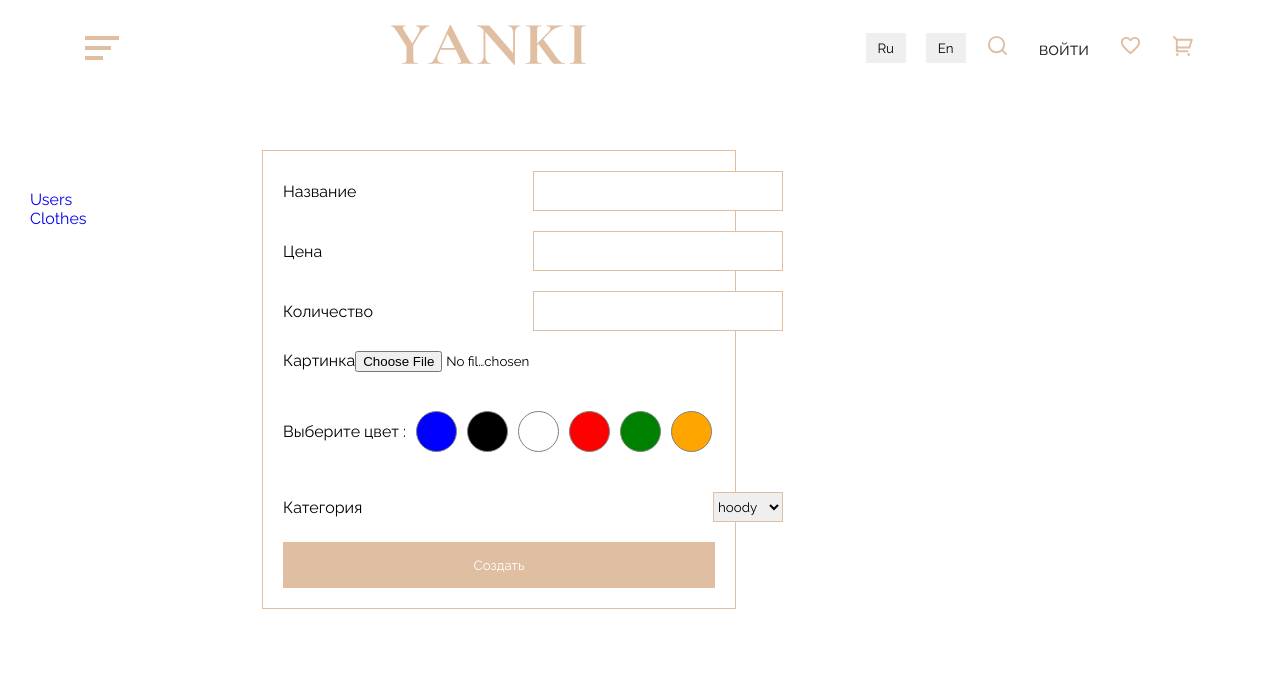
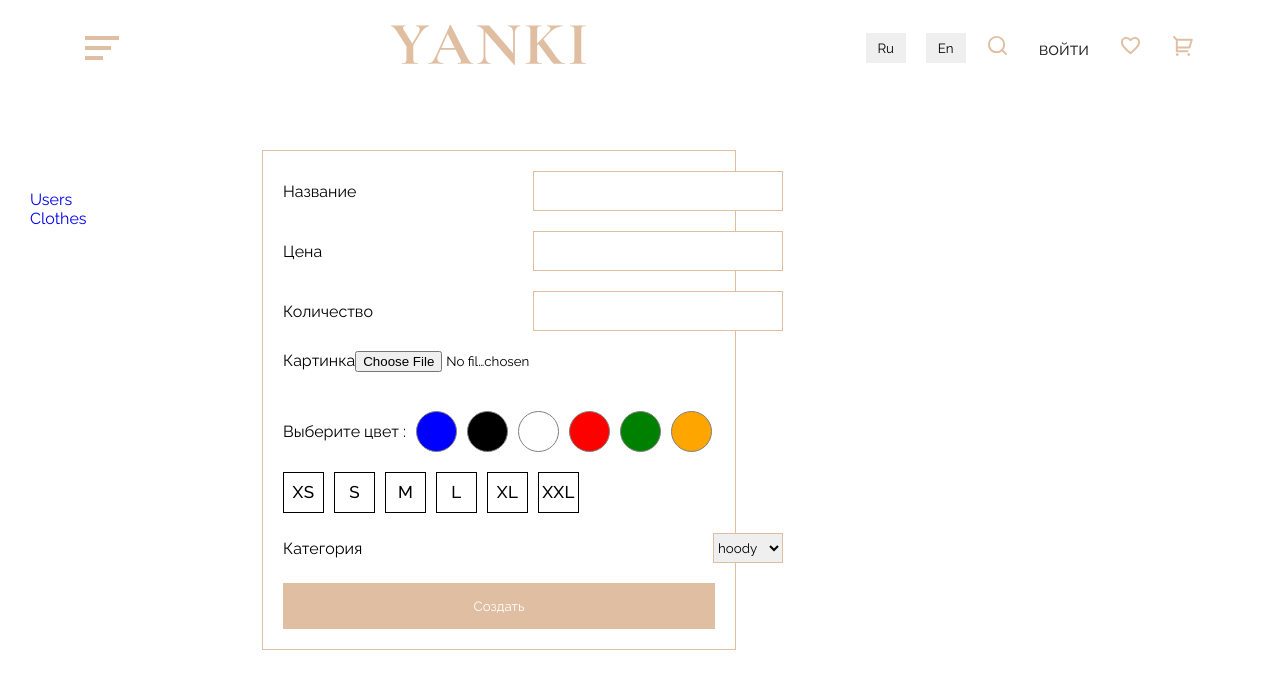
Before and after one commit to Sarazhiev/Aloha-app, a React (Create React App) app: page /admin/clothes/add in a window 1280 px wide. Shown: the top 688 px of the page. Built offline with nearby package versions, Linux system fonts and the light colour scheme; no server answers.

Commit message:
added new components adn added new state for sizes and colors in adminPanel

```diff
--- a/src/pages/adminPanel/ClothesAdd.js
+++ b/src/pages/adminPanel/ClothesAdd.js
@@ -1,8 +1,10 @@
 import React, {useEffect, useState} from 'react';
 import CreateColors from "./CreateColors";
+import CreateSizes from "./CreateSizes";
 
 const ClothesAdd = () => {
     const [colors, setColors] = useState([]);
+    const [sizes, setSizes] = useState([]);
 
     const [first, setFirst] = useState('');
     const [second, setSecond] = useState('');
@@ -19,7 +21,6 @@ const ClothesAdd = () => {
 
     return (
         <form className='create__form-content'>
-
             <div className='create__form-block'>
                 <label htmlFor="title">Название</label>
                 <input className='create__form-input'  type="text" id='title'/>
@@ -49,7 +50,7 @@ const ClothesAdd = () => {
             <div>
                 <div>
                     <ul className='create__form-colors'>
-                        <li>Выберите цвет :</li>
+                        <li>Выберите цвет : </li>
                         <CreateColors colors={colors} setColors={setColors} color='blue'/>
                         <CreateColors colors={colors} setColors={setColors} color='black'/>
                         <CreateColors colors={colors} setColors={setColors} color='white'/>
@@ -61,7 +62,12 @@ const ClothesAdd = () => {
             </div>
             <div>
                 <ul className='create__form-sizes'>
-
+                    <CreateSizes sizes={sizes} setSizes={setSizes} size='XS'/>
+                    <CreateSizes sizes={sizes} setSizes={setSizes} size='S'/>
+                    <CreateSizes sizes={sizes} setSizes={setSizes} size='M'/>
+                    <CreateSizes sizes={sizes} setSizes={setSizes} size='L'/>
+                    <CreateSizes sizes={sizes} setSizes={setSizes} size='XL'/>
+                    <CreateSizes sizes={sizes} setSizes={setSizes} size='XXL'/>
                 </ul>
             </div>
             <div className='create__form-block'>
--- /dev/null
+++ b/src/pages/adminPanel/CreateSizes.js
@@ -0,0 +1,14 @@
+import React from "react";
+const CreateSizes = ({sizes, setSizes , size}) => {
+    return (
+        <li onClick={() => {
+            if (sizes.includes(size)) {
+                setSizes(sizes.filter(item => item !== size))
+            } else {
+                setSizes([...sizes, size])
+            }
+        }} className={`create__content-size create__form-size  ${sizes.includes(size) ? 'create__size' : ''  }`}>{size}</li>
+    );
+};
+
+export default CreateSizes;
--- a/src/pages/adminPanel/clothesAdd.scss
+++ b/src/pages/adminPanel/clothesAdd.scss
@@ -5,7 +5,6 @@
     display: flex;
     justify-content: center;
     align-items: center;
-
     &-content {
       width: 50%;
       padding: 20px;
@@ -16,28 +15,7 @@
 
     }
 
-    &-size {
-      border: 1px solid #000000;
-      width: 41px;
-      height: 41px;
-      display: flex;
-      align-items: center;
-      justify-content: center;
-      font-weight: 500;
-      font-size: 17px;
-      line-height: 140%;
-      letter-spacing: 0.02em;
-      color: #000000;
-      text-transform: uppercase;
-      transition: .3s;
-      cursor: pointer;
-      margin-bottom: 0;
-      &:hover , &_active {
-        color: #fff;
-        background: black;
-        transition: .3s;
-      }
-    }
+
     &-block {
       width: 500px;
       display: flex;
@@ -94,6 +72,32 @@
       }
     }
 
+  .create__content-size {
+    border: 1px solid #000000;
+    width: 41px;
+    height: 41px;
+    display: flex;
+    align-items: center;
+    justify-content: center;
+    font-weight: 500;
+    font-size: 17px;
+    line-height: 140%;
+    letter-spacing: 0.02em;
+    color: #000000;
+    text-transform: uppercase;
+    transition: .3s;
+    cursor: pointer;
+    margin-bottom: 0;
+    &:hover , &_active {
+      color: #fff;
+      background: black;
+      transition: .3s;
+    }
+  }
+.create__size {
+    background: black;
+    color: white;
+  }
   input[type='number']::-webkit-outer-spin-button,
   input[type='number']::-webkit-inner-spin-button {
     -webkit-appearance: none;
```
